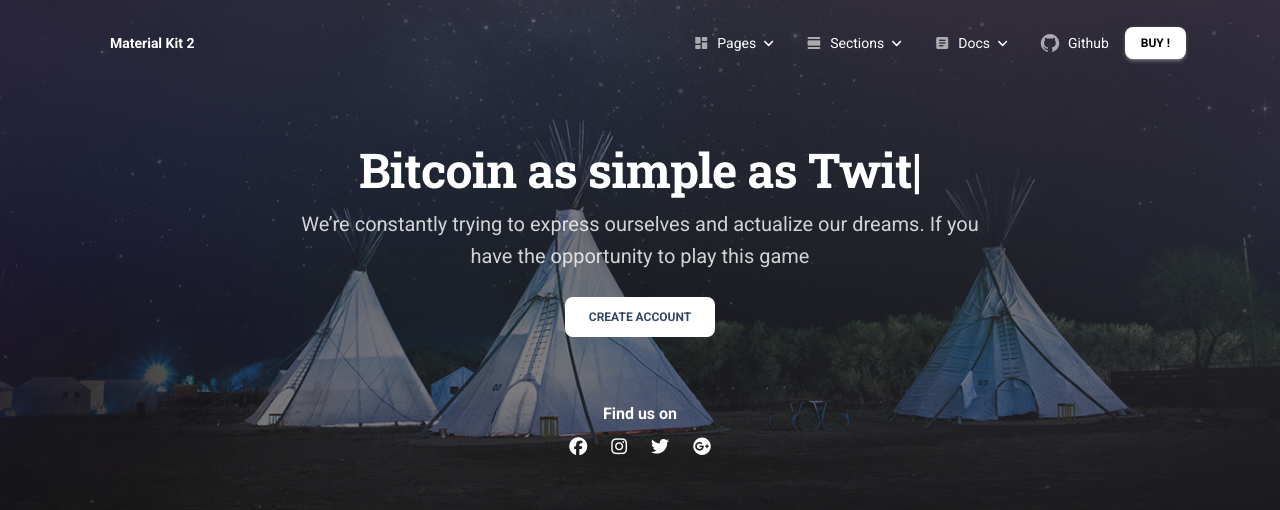
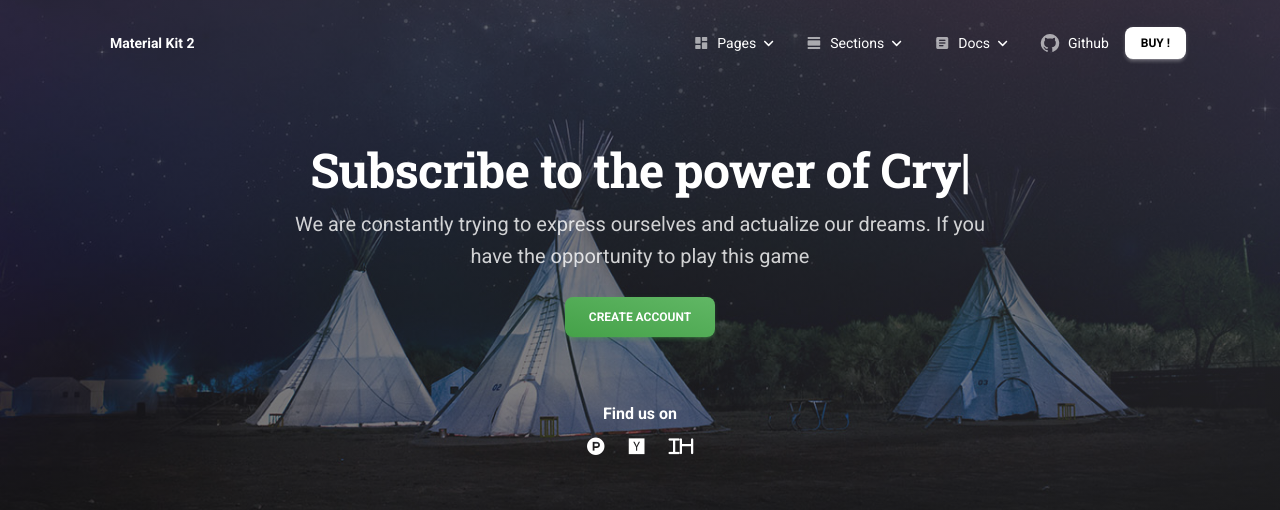
Before and after one commit to ferranm99/SubsCrypto, a Vue app: page /pages/landing-pages/about-us in a window 1280 px wide. Shown: the top 510 px of the page. Built offline with nearby package versions, Linux system fonts and the light colour scheme.

Commit message:
just playing

```diff
--- a/src/views/LandingPages/AboutUs/AboutView.vue
+++ b/src/views/LandingPages/AboutUs/AboutView.vue
@@ -42,7 +42,7 @@
 });
 
 //Subscribe to the power of bitcoin/crypto/DCA (!)
-//Subscribe to Bitcoin in the same way as you do on Netflix/Spotify/Twitch
+//SBitcoin as simple as Netflix/Spotify/Twitch
 </script>
 <template>
   <DefaultNavbar :action="{
@@ -57,26 +57,25 @@
         <div class="row justify-content-center">
           <div class="col-lg-8 text-center mx-auto my-auto">
             <h1 class="text-white">
-              Bitcoin as simple as <span class="text-white" id="typed"></span>
+              Subscribe to the power of <span class="text-white" id="typed"></span>
             </h1>
             <div id="typed-strings">
-              <h1>Netflix</h1>
-              <h1>Spotify</h1>
-              <h1>Twitch</h1>
+              <h1>Bitcoin</h1>
+              <h1>DCA</h1>
+              <h1>Crypto</h1>
             </div>
             <p class="lead mb-4 text-white opacity-8">
-              We’re constantly trying to express ourselves and actualize our
+              We are constantly trying to express ourselves and actualize our
               dreams. If you have the opportunity to play this game
             </p>
-            <button type="submit" class="btn bg-white text-dark">
+            <button type="submit" class="btn bg-gradient-success text-white">
               Create Account
             </button>
             <h6 class="text-white mb-2 mt-5">Find us on</h6>
             <div class="d-flex justify-content-center">
-              <a href="javascript:;"><i class="fab fa-facebook text-lg text-white me-4"></i></a>
-              <a href="javascript:;"><i class="fab fa-instagram text-lg text-white me-4"></i></a>
-              <a href="javascript:;"><i class="fab fa-twitter text-lg text-white me-4"></i></a>
-              <a href="javascript:;"><i class="fab fa-google-plus text-lg text-white"></i></a>
+              <a href="javascript:;"><i class="fab fa-product-hunt text-lg text-white me-4"></i></a>
+              <a href="javascript:;"><i class="fab fa-hacker-news text-lg text-white me-4"></i></a>
+              <a href="javascript:;"><i class="fas text-lg text-white">IH</i></a>
             </div>
           </div>
         </div>
```
